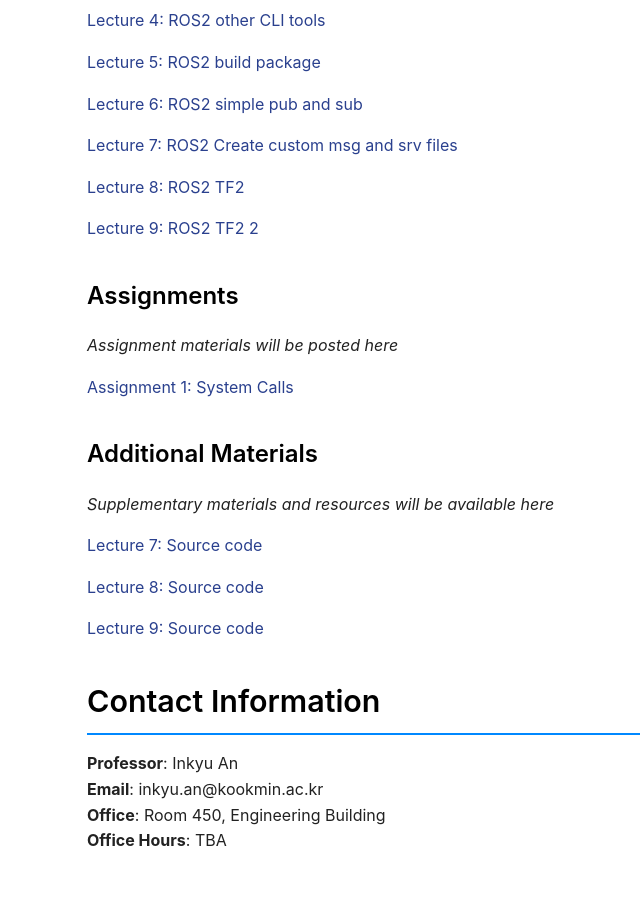
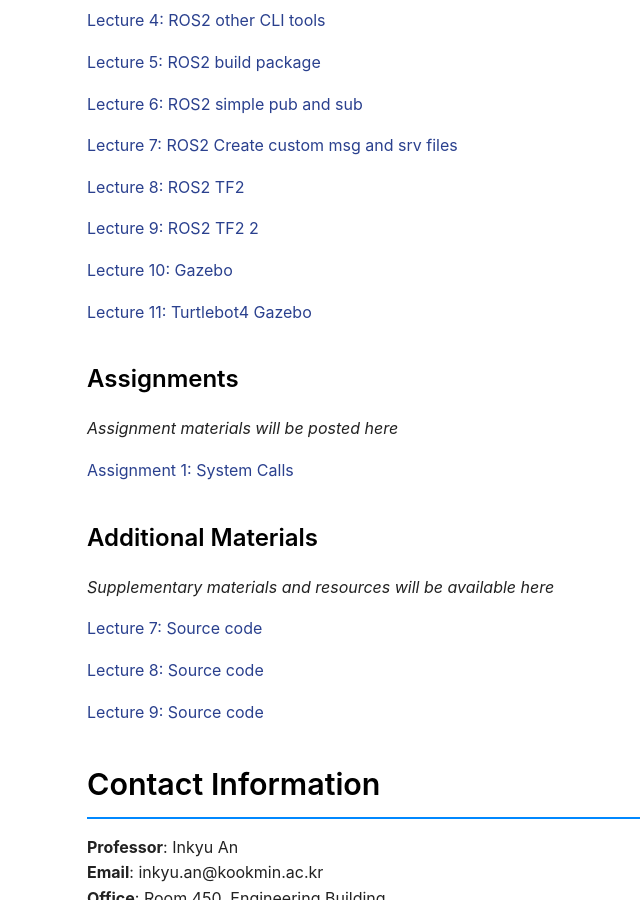
Before and after one commit to mairlab-KM/mairlab-KM.github.io, a Jekyll site: the page built from courses/operating-systems-practice-2025fall.md, in a window 1280 px wide and 900 px high, scrolled down 3912 px. Shown: the whole window, without its empty margins (126-766 px from the left). Built offline with Jekyll 4.4.1, drawn with Linux system fonts in a browser that asks for light colours.

Commit message:
Update Lectrue 10 & 11

```diff
--- a/courses/operating-systems-practice-2025fall.md
+++ b/courses/operating-systems-practice-2025fall.md
@@ -173,6 +173,10 @@
 
 [Lecture 9: ROS2 TF2 2](/assets/courses/operating-systems-practice-2025fall/lectures/Lec9_ROS2_tf2_2.pdf)
 
+[Lecture 10: Gazebo](/assets/courses/operating-systems-practice-2025fall/lectures/Lec10_Gazebo.pdf)
+
+[Lecture 11: Turtlebot4 Gazebo](/assets/courses/operating-systems-practice-2025fall/lectures/Lec11_Turtlebot4_Gazebo.pdf)
+
 <!-- Example format - uncomment and modify as you add materials:
 - [Lecture 1: Introduction to OS Practice](/assets/courses/operating-systems-practice-2025fall/lectures/lecture01-introduction.pdf)
 - [Lecture 2: Process Management](/assets/courses/operating-systems-practice-2025fall/lectures/lecture02-processes.pdf)
```
Also changed, not shown: 2 other files.
